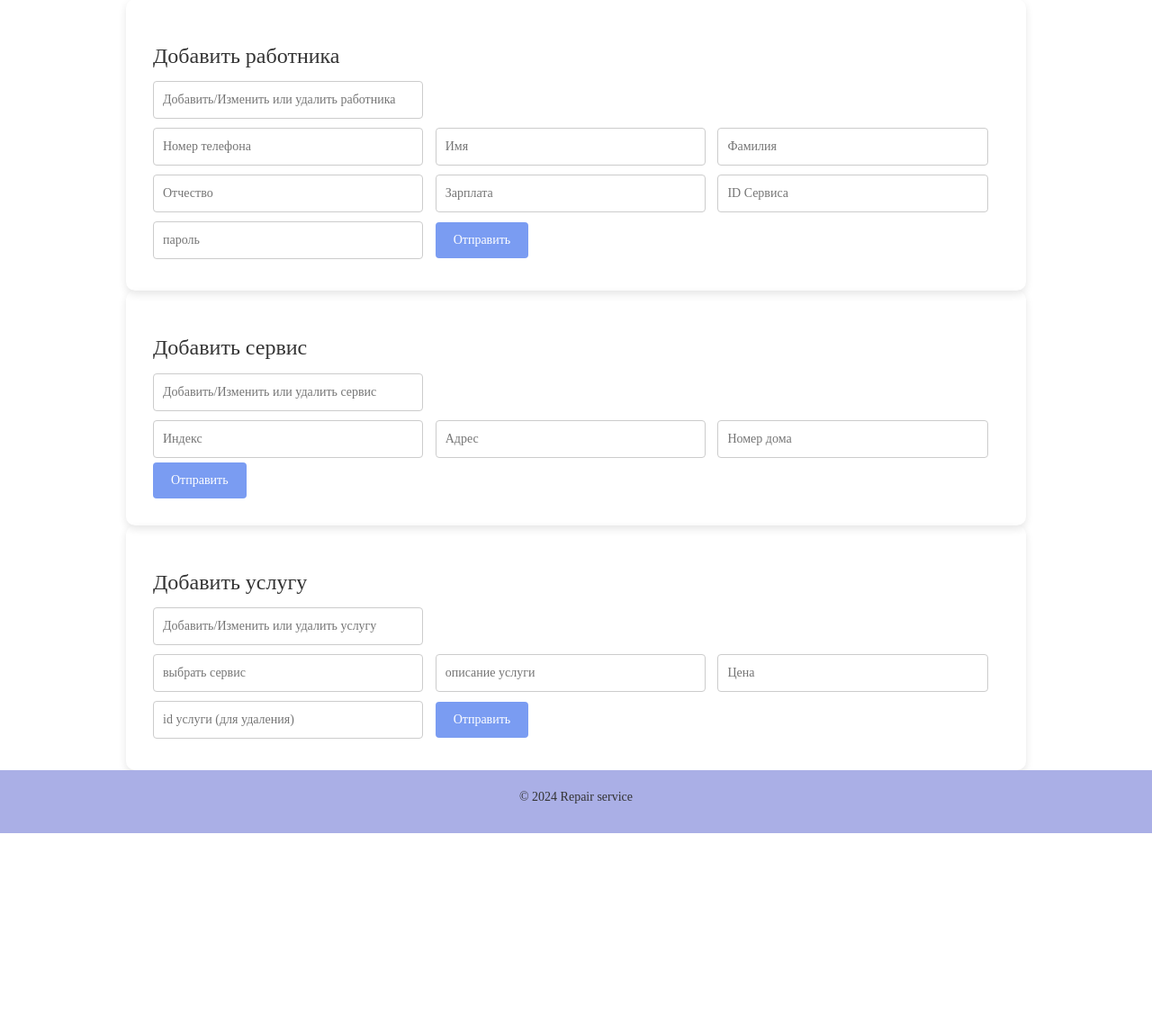
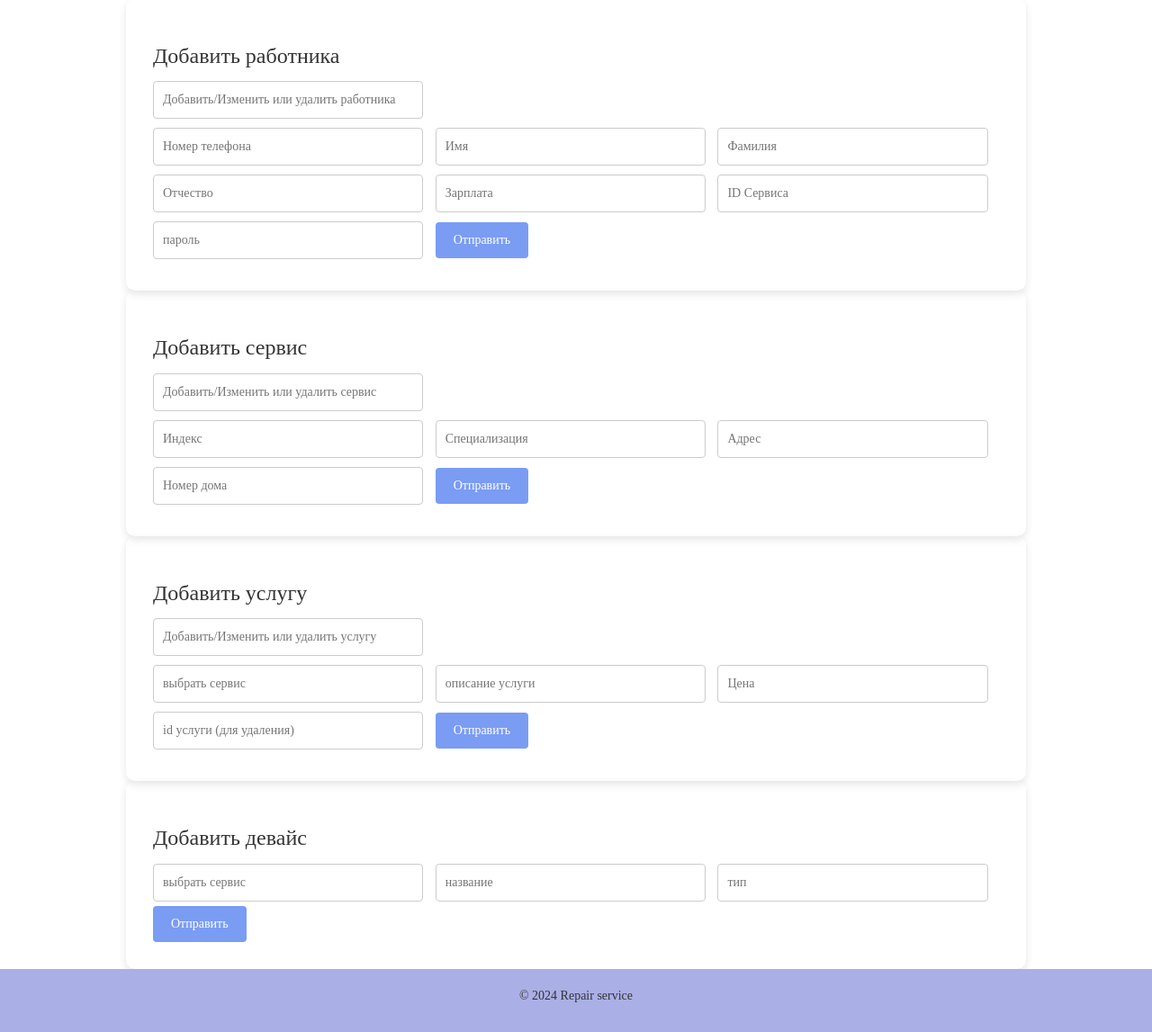
Before and after one commit to loxsvetoch/repair_service, a Flask app: template serviceproj/templates/admin_profile.html in a window 1280 px wide. Shown: the part 121-1268 px from the top of the page at 90% size. Before the commit the page ends 1047 px from the top, so only its background shows below. Run offline with Flask 3, Linux system fonts and the light colour scheme; the template is opened without the code that fills it, so the values that code supplies are empty; the visitor is signed in with stand-in values (Sample User, id 1); some libraries are stand-ins or nearby versions.

Commit message:
It works

```diff
--- a/serviceproj/templates/admin_profile.html
+++ b/serviceproj/templates/admin_profile.html
@@ -58,14 +58,13 @@
                 </datalist>
             </div>
             <input type="text" name="service_index" placeholder="Индекс">
+            <input type="text" name="service_spec" placeholder="Специализация">
             <input type="text" name="service_address" placeholder="Адрес">
             <input type="text" name="service_number" placeholder="Номер дома">
-
             <input type="hidden" name="form_type" value="service_form">
             <button type="submit">Отправить</button>
         </form>
     </div>
-
 
     <div class="profile-container">
         <form action="{{ url_for('profile.admin_profile') }}" method="POST">
@@ -89,6 +88,19 @@
             <button type="submit">Отправить</button>
         </form>
     </div>
+
+
+    <div class="profile-container">
+        <form action="{{ url_for('profile.admin_profile') }}" method="POST">
+            <h3>Добавить девайс</h3>
+
+            <input type="text" name="service_index_for_device" placeholder="выбрать сервис">
+            <input type="text" name="device_title" placeholder="название">
+            <input type="text" name="device_type" placeholder="тип">
+            <input type="hidden" name="form_type" value="device_form">
+            <button type="submit">Отправить</button>
+        </form>
+    </div>
 </body>
 
 {% endblock %}
--- a/serviceproj/views/auth.py
+++ b/serviceproj/views/auth.py
@@ -17,10 +17,6 @@ def load_user(phone_number):
     user = Employee.query.filter_by(phone_number=phone_number).first()
     if user is None:
         user = Client.query.filter_by(phone_number=phone_number).first()
-    if user:
-        print(f"Найден пользователь: {user}")
-    else:
-        print("Пользователь не найден")
     return user
 
 login_manager.init_app(app)
```
Also changed, not shown: serviceproj/views/order.py (+8 -2 lines), serviceproj/views/profile.py (+28 -1 lines).
